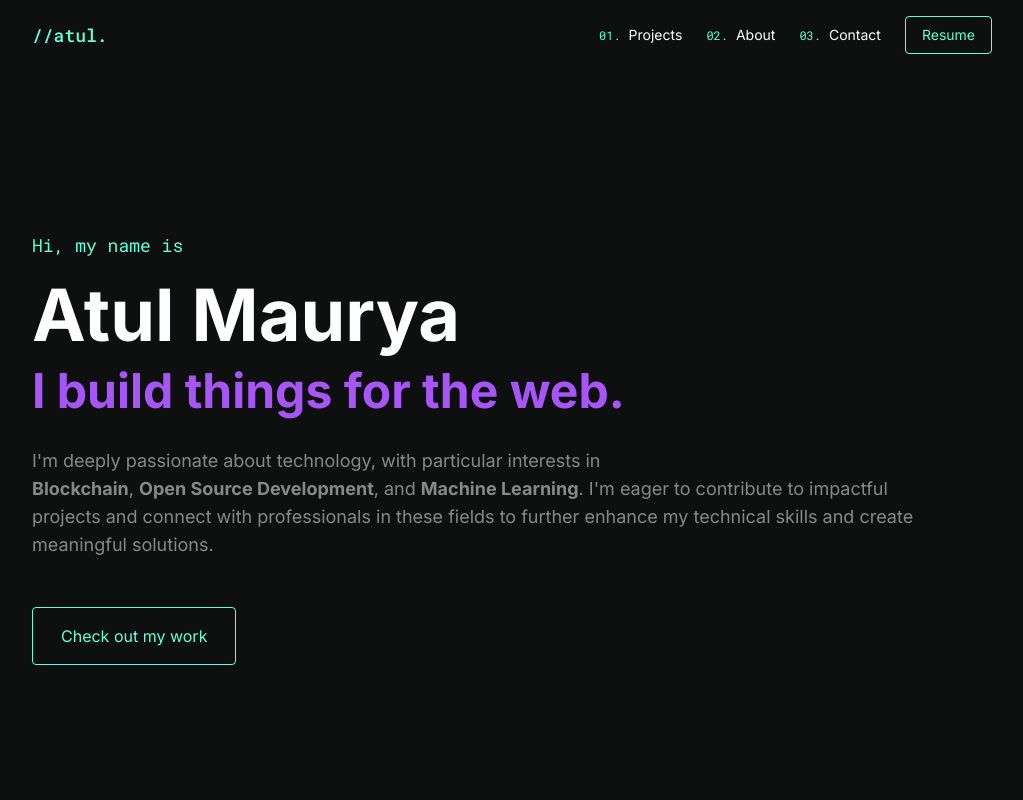
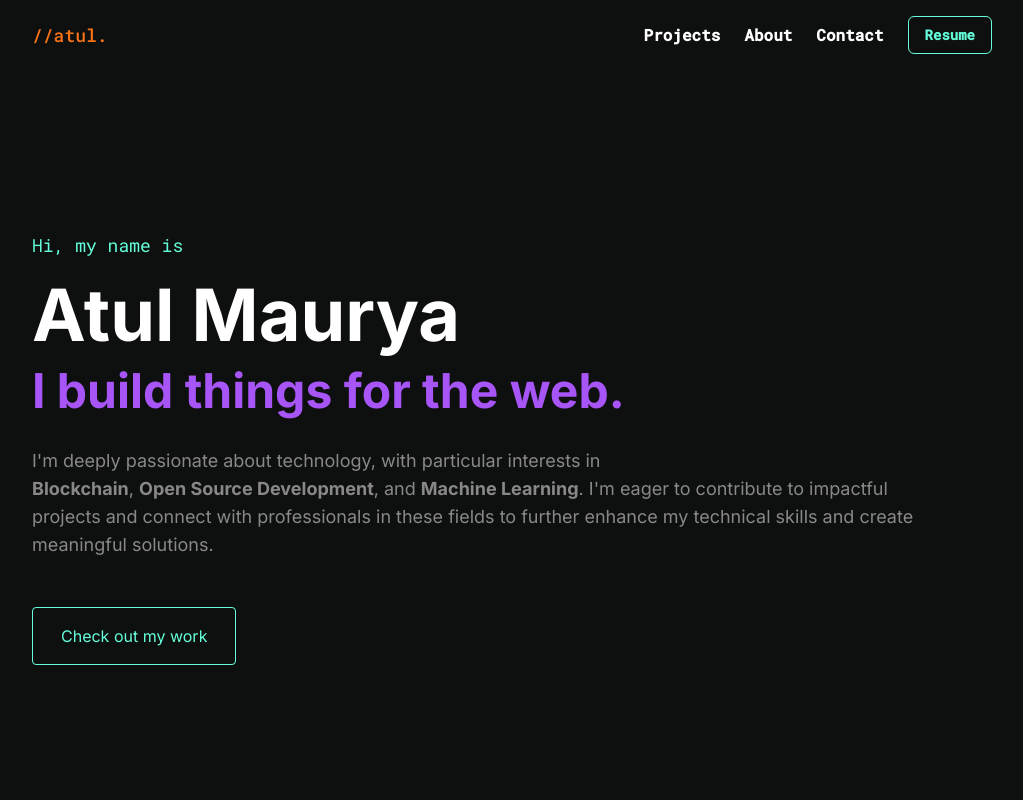
Before and after one commit to atulm18014/Portfolio, a React (Vite) app: page / in a window 1280 px wide. Shown: the top 800 px of the page, without its empty margins (128-1151 px from the left). Built offline with nearby package versions, Linux system fonts and the light colour scheme.

Commit message:
Header updated

```diff
--- a/src/components/Header.jsx
+++ b/src/components/Header.jsx
@@ -27,11 +27,11 @@ const Header = ({ menuOpen, setMenuOpen }) => {
           duration={500}
           className="text-lg font-mono cursor-pointer"
         >
-          <span className="text-accent font-medium">&#47;&#47;atul.</span>
+          <span className="text-orange-500 font-mono font-medium  hover:text-accent">&#47;&#47;atul.</span>
         </Link>
 
         <div className="hidden md:flex items-center space-x-6">
-          {['projects', 'about', 'contact'].map((item, i) => (
+          {['projects', 'about', 'contact'].map((item) => (
             <Link
               key={item}
               to={item}
@@ -39,15 +39,15 @@ const Header = ({ menuOpen, setMenuOpen }) => {
               smooth={true}
               offset={-100}
               duration={500}
-              className="text-sm hover-underline cursor-pointer capitalize"
+              className="text-base font-mono font-semibold  cursor-pointer capitalize    hover:text-orange-500"
             >
-              <span className="text-accent font-mono text-xs mr-1">0{i+1}.</span> {item}
+              {item}
             </Link>
           ))}
           <a
             href="/resume.pdf"
             target="_blank"
-            className="py-2 px-4 border border-accent text-accent rounded hover:bg-accent/10 transition-colors text-sm"
+            className="font-mono font-semibold py-2 px-4 border border-accent text-accent rounded-md hover:bg-accent/10 transition-colors text-sm"
           >
             Resume
           </a>
```
